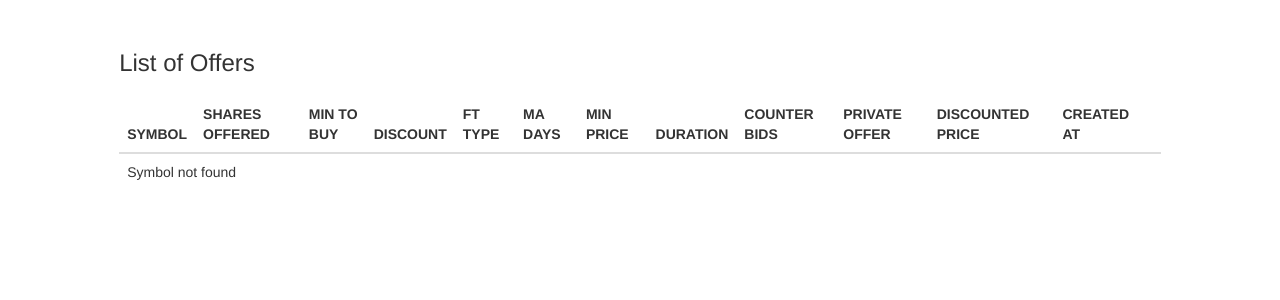
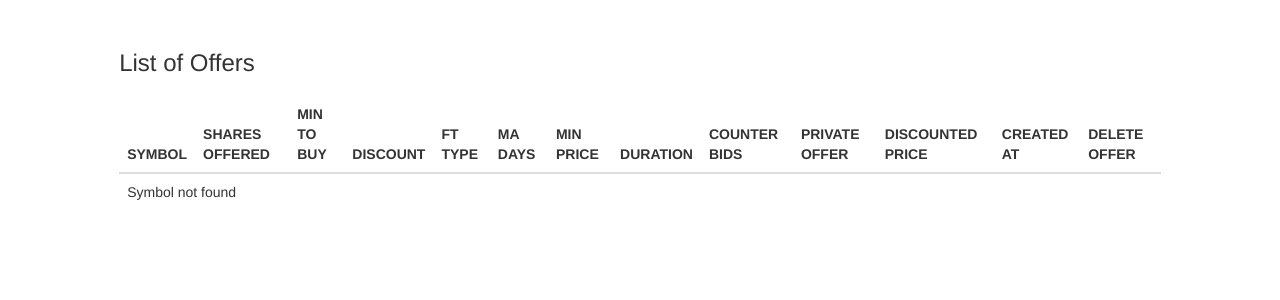
Before and after one commit to yonadav-labs/stock, a Django app: template templates/offer_list.html in a window 1280 px wide. Shown: the part 62-362 px from the top of the page. Run offline with Django 3.2, Linux system fonts and the light colour scheme; the template is opened without the code that fills it, so the values that code supplies are empty; parts of the project's set-up code (start-up, migrations or seed data) failed here and were passed over; some libraries are stand-ins or nearby versions.

Commit message:
revise template

```diff
--- a/templates/_offer.html
+++ b/templates/_offer.html
@@ -16,7 +16,7 @@
             <td>{% if ii.accept_private_counter_offer %} YES {% else %} NO {% endif %}</td>
             <td>{% if ii.discounted_price < 0 %}-{% else %} {{ ii.discounted_price|floatformat:2 }}{% endif %}</td>
             <td>{{ ii.timestamp }}</td>
-            <td class="action delete" data-id="{{ ii.id }}">
+            <td class="action delete" data-id="{{ ii.id }}" title="delete offer">
                 <i class="fa fa-remove" style="font-size:24px; cursor: pointer;"></i>
             </td>
         </tr>
--- a/templates/offer_list.html
+++ b/templates/offer_list.html
@@ -24,7 +24,7 @@
                             <th>PRIVATE OFFER</th>
                             <th>DISCOUNTED PRICE</th>
                             <th>CREATED AT</th>
-                            <th> </th>
+                            <th>DELETE OFFER</th>
                         </tr>
                     </thead>
                     <tbody class="output_body">
```
